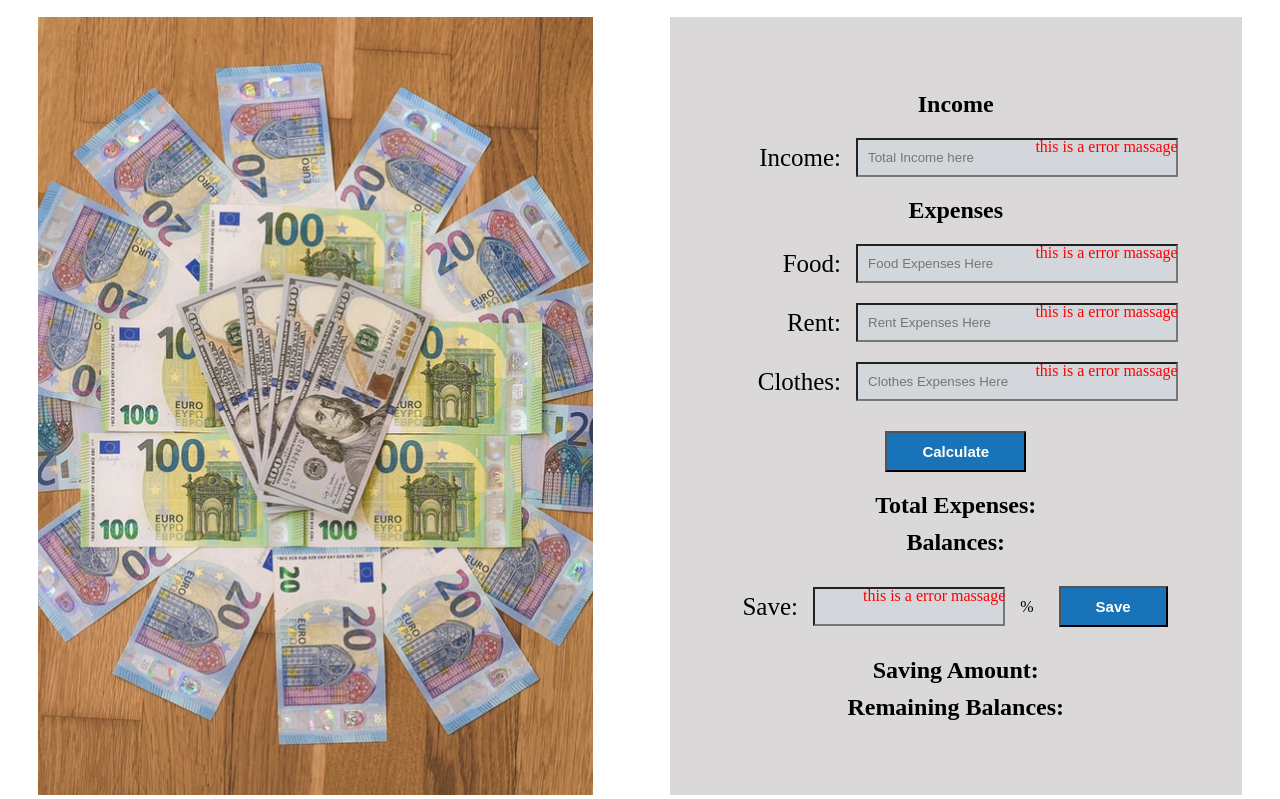
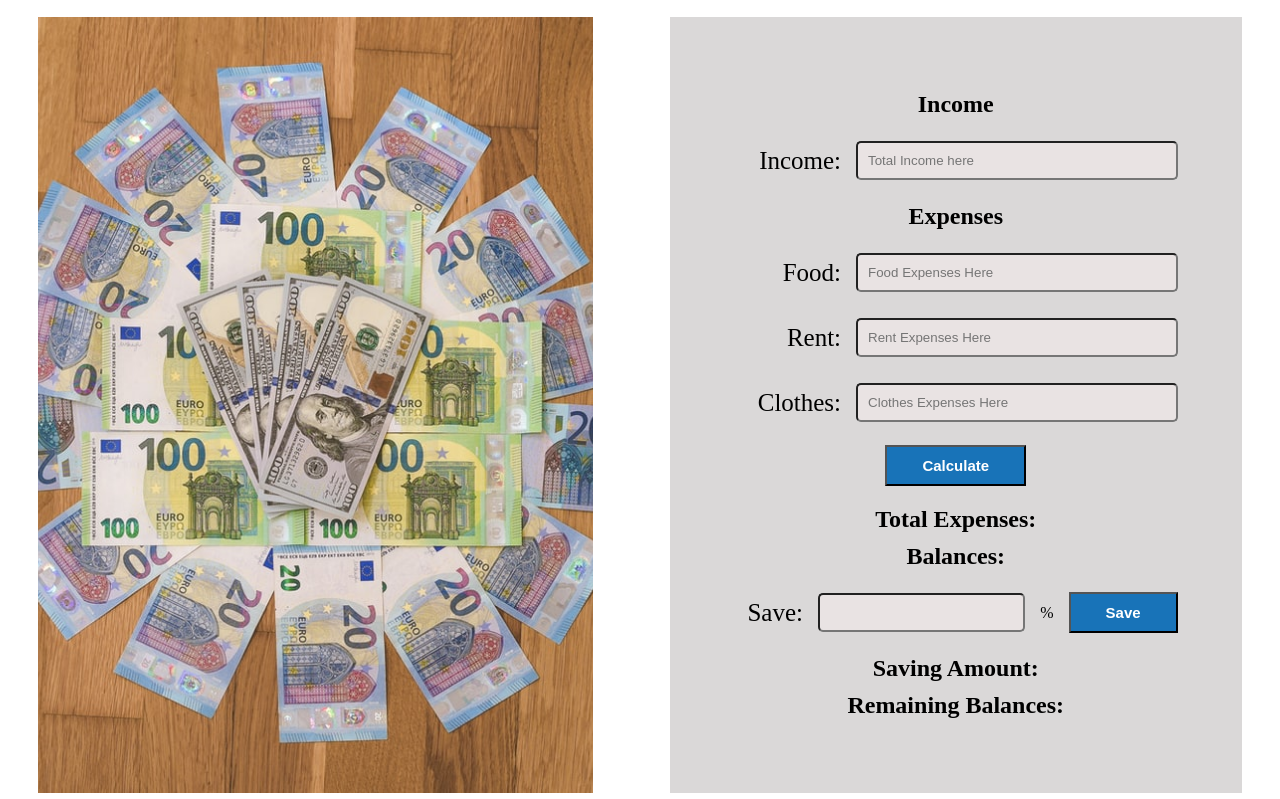
Before and after one commit to JuelHossain/Accountant-App, a plain HTML site: page index.html in a window 1280 px wide. Shown: the part 81-880 px from the top of the page. Drawn offline with Linux system fonts and the light colour scheme.

Commit message:
error field is ready now

```diff
--- a/index.html
+++ b/index.html
@@ -33,7 +33,7 @@
             <!-- input data field  -->
               <input type="number" id="income" placeholder="Total Income here" />
               <!-- errror field  -->
-              <span id="errorincome" class="error">this is a error massage</span>
+              <span id="errorincome" class="error"></span>
           </div>
         </div>
         <!-- income input field ended  -->
@@ -50,7 +50,7 @@
             <!-- input data field  -->
             <input type="number" id="food" placeholder="Food Expenses Here" />
             <!-- error  -->
-            <span id="errorfood" class="error">this is a error massage</span>
+            <span id="errorfood" class="error"></span>
           </div>
         </div>
          <!-- rent input field div  -->
@@ -62,7 +62,7 @@
             <!-- input data field  -->
           <input type="number" id="rent" placeholder="Rent Expenses Here" />
           <!-- error field  -->
-          <span id="errorrent" class="error">this is a error massage</span>
+          <span id="errorrent" class="error"></span>
           </div>
         </div>
         <!-- clothes input field  -->
@@ -74,7 +74,7 @@
             <!-- input data field  -->
           <input type="number" id="clothes" placeholder="Clothes Expenses Here" />
           <!-- error  -->
-          <span id="errorclothes" class="error">this is a error massage</span>
+          <span id="errorclothes" class="error"></span>
           </div>
         </div>
 <!-- expenses section ended here  -->
--- a/style.css
+++ b/style.css
@@ -1,3 +1,5 @@
+
+
 * {
     margin: 0;
     padding: 0;
@@ -43,17 +45,18 @@ section {
     justify-content: space-between;
     align-items: center;
     gap: 15px;
-    margin: 20px auto;
 }
 .input .input-field {
     position: relative;
     flex-basis: 75%;
     text-align: end;
+    padding: 13px 0;
 }
 .input input {
     padding: 10px;
-    background-color: rgb(211, 215, 220);
+    background-color: rgb(233, 227, 227);
     width: 100%;
+    border-radius: 5px;
 
 }
 .input label {
@@ -72,9 +75,18 @@ button {
 .btn {
     text-align: center;
 }
+#save-btn {
+    margin: 0;
+}
 .error {
-    display: inline;
+    display: none;
     position: absolute;
-    right:0;
+    right: 3%;
+    top: 0;
     color: red;
+    border: 1px solid red;
+    background-color:rgb(233, 227, 227);
+    padding: 3px;
+    font-size: 14px;
+
 }
```
